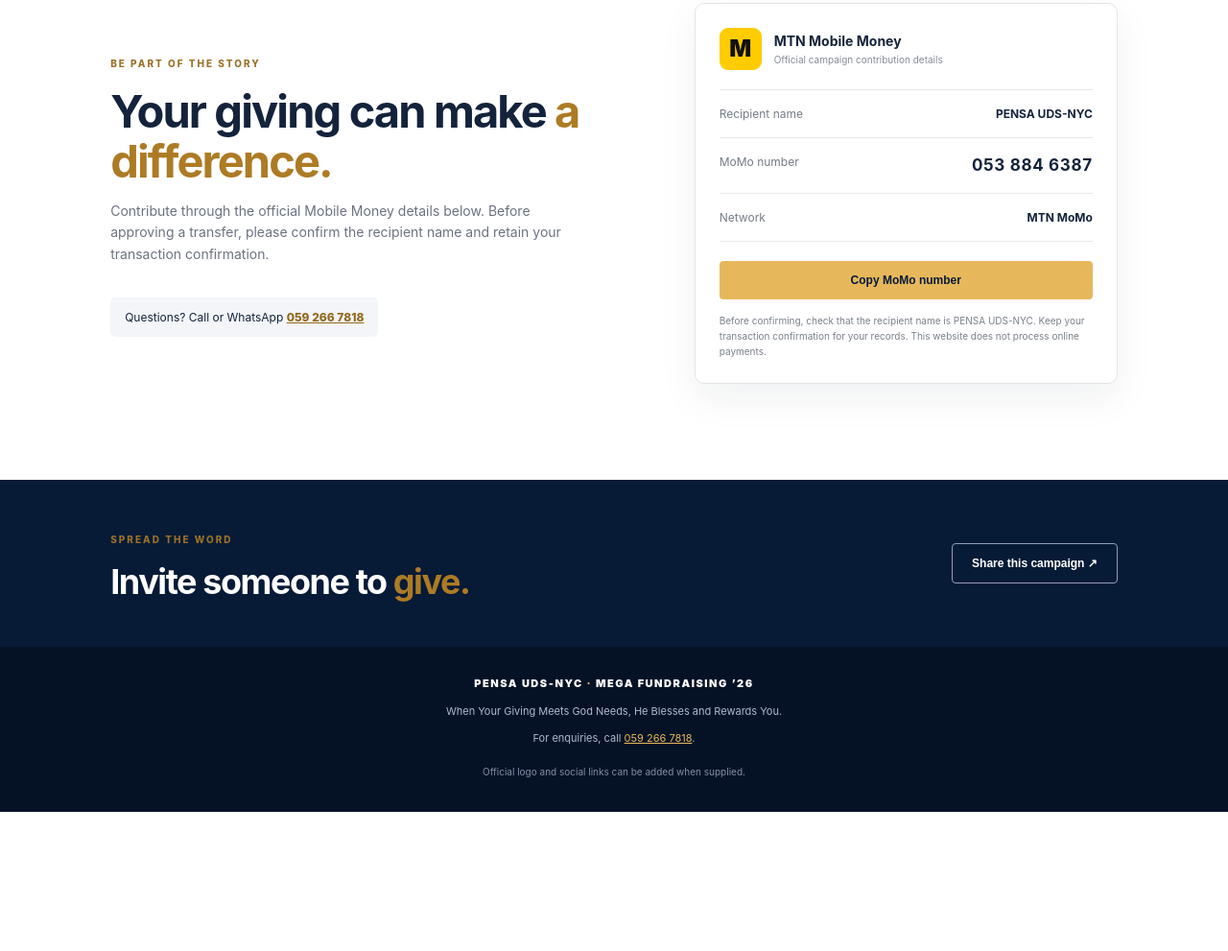
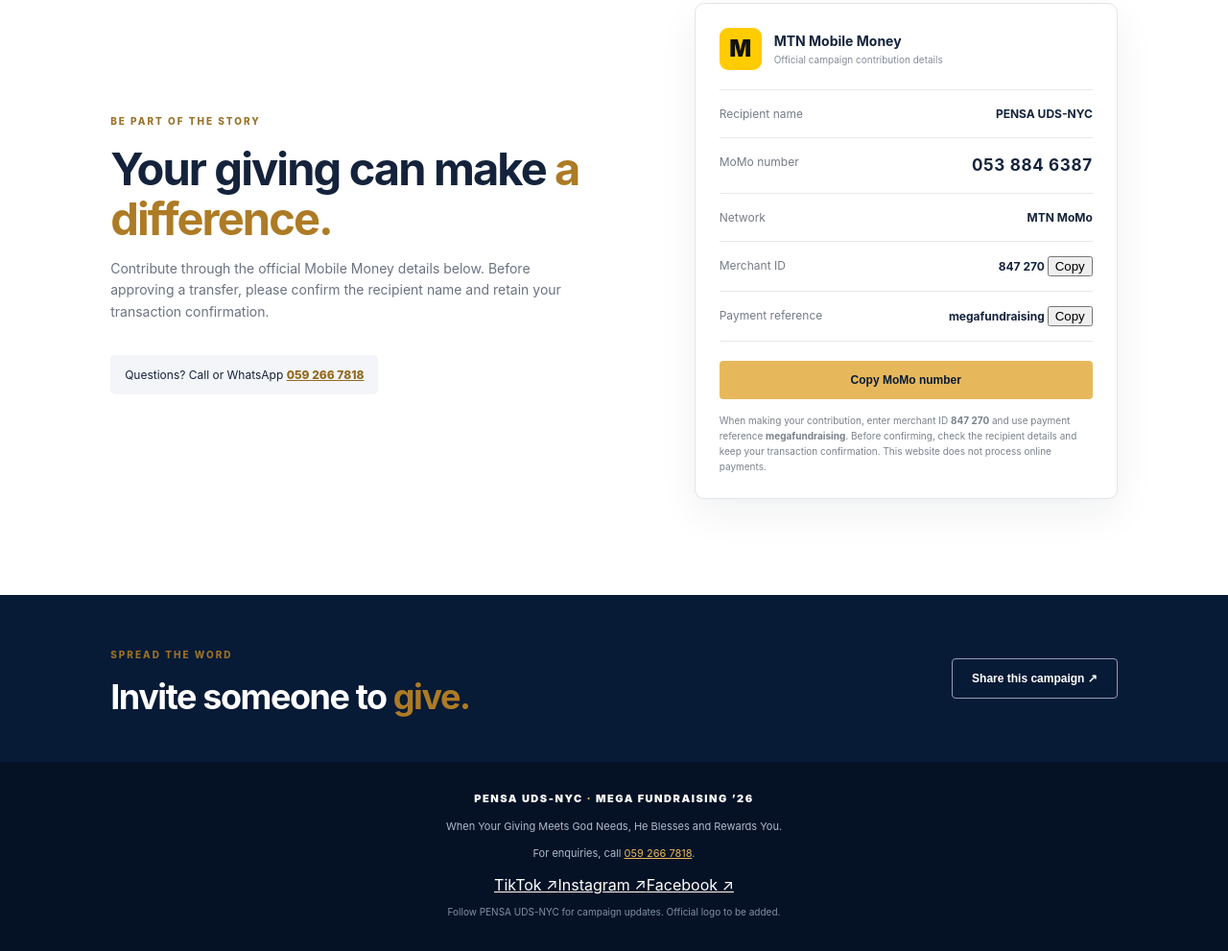
Before and after one commit to pensaudsnyc/pensa-mega-fundraising-26, a plain HTML site: page index.html in a window 1280 px wide. Shown: the part 3005-3996 px from the top of the page at 96% size. Before the commit the page ends 3851 px from the top, so only its background shows below. Drawn offline with Linux system fonts and the light colour scheme.

```diff
--- a/index.html
+++ b/index.html
@@ -40,8 +40,8 @@
 <div class="countdown" data-event="2026-10-14T18:30:00+00:00"><span class="countdown-label">COUNTDOWN TO THE OPENING SESSION</span><div class="countdown-grid"><div><strong data-days>--</strong><small>DAYS</small></div><div><strong data-hours>--</strong><small>HOURS</small></div><div><strong data-minutes>--</strong><small>MINUTES</small></div><div><strong data-seconds>--</strong><small>SECONDS</small></div></div></div>
 </section>
 <section id="contribute" class="contribute-section"><div class="contribute-copy"><span class="section-kicker">BE PART OF THE STORY</span><h2>Your giving can make <span>a difference.</span></h2><p>Contribute through the official Mobile Money details below. Before approving a transfer, please confirm the recipient name and retain your transaction confirmation.</p><div class="contact-chip">Questions? Call or WhatsApp <a href="https://wa.me/233592667818">059 266 7818</a></div></div>
-<div class="momo-card"><div class="momo-head"><span class="momo-icon">M</span><div><strong>MTN Mobile Money</strong><small>Official campaign contribution details</small></div></div><div class="momo-row"><span>Recipient name</span><strong>PENSA UDS-NYC</strong></div><div class="momo-row"><span>MoMo number</span><strong class="momo-number">053 884 6387</strong></div><div class="momo-row"><span>Network</span><strong>MTN MoMo</strong></div><button class="btn btn-gold copy-number" data-copy="0538846387">Copy MoMo number</button><p class="momo-warning">Before confirming, check that the recipient name is PENSA UDS-NYC. Keep your transaction confirmation for your records. This website does not process online payments.</p></div></section>
+<div class="momo-card"><div class="momo-head"><span class="momo-icon">M</span><div><strong>MTN Mobile Money</strong><small>Official campaign contribution details</small></div></div><div class="momo-row"><span>Recipient name</span><strong>PENSA UDS-NYC</strong></div><div class="momo-row"><span>MoMo number</span><strong class="momo-number">053 884 6387</strong></div><div class="momo-row"><span>Network</span><strong>MTN MoMo</strong></div><div class="momo-row copy-detail-row"><span>Merchant ID</span><strong>847 270 <button class="copy-detail" type="button" data-copy="847270" aria-label="Copy merchant ID">Copy</button></strong></div><div class="momo-row copy-detail-row"><span>Payment reference</span><strong>megafundraising <button class="copy-detail" type="button" data-copy="megafundraising" aria-label="Copy payment reference">Copy</button></strong></div><button class="btn btn-gold copy-number" data-copy="0538846387">Copy MoMo number</button><p class="momo-warning">When making your contribution, enter merchant ID <strong>847 270</strong> and use payment reference <strong>megafundraising</strong>. Before confirming, check the recipient details and keep your transaction confirmation. This website does not process online payments.</p></div></section>
 <section class="share-section"><div><span class="section-kicker">SPREAD THE WORD</span><h2>Invite someone to <span>give.</span></h2></div><button class="btn btn-outline share-button" data-share>Share this campaign ↗</button></section>
 </main>
-<footer class="site-footer"><div class="footer-brand">PENSA UDS-NYC <span>·</span> MEGA FUNDRAISING ’26</div><p>When Your Giving Meets God Needs, He Blesses and Rewards You.</p><p class="footer-small">For enquiries, call <a href="tel:+233592667818">059 266 7818</a>.</p><small class="footer-note">Official logo and social links can be added when supplied.</small></footer>
+<footer class="site-footer"><div class="footer-brand">PENSA UDS-NYC <span>·</span> MEGA FUNDRAISING ’26</div><p>When Your Giving Meets God Needs, He Blesses and Rewards You.</p><p class="footer-small">For enquiries, call <a href="tel:+233592667818">059 266 7818</a>.</p><div class="social-links" aria-label="PENSA UDS-NYC social media"><a href="https://www.tiktok.com/@pensa_uds_nyc?is_from_webapp=1&amp;sender_device=pc" target="_blank" rel="noopener noreferrer">TikTok ↗</a><a href="https://www.instagram.com/pensa_uds_nyc/?hl=en" target="_blank" rel="noopener noreferrer">Instagram ↗</a><a href="https://web.facebook.com/?_rdc=1&amp;_rdr#" target="_blank" rel="noopener noreferrer">Facebook ↗</a></div><small class="footer-note">Follow PENSA UDS-NYC for campaign updates. Official logo to be added.</small></footer>
 </body></html>
```
